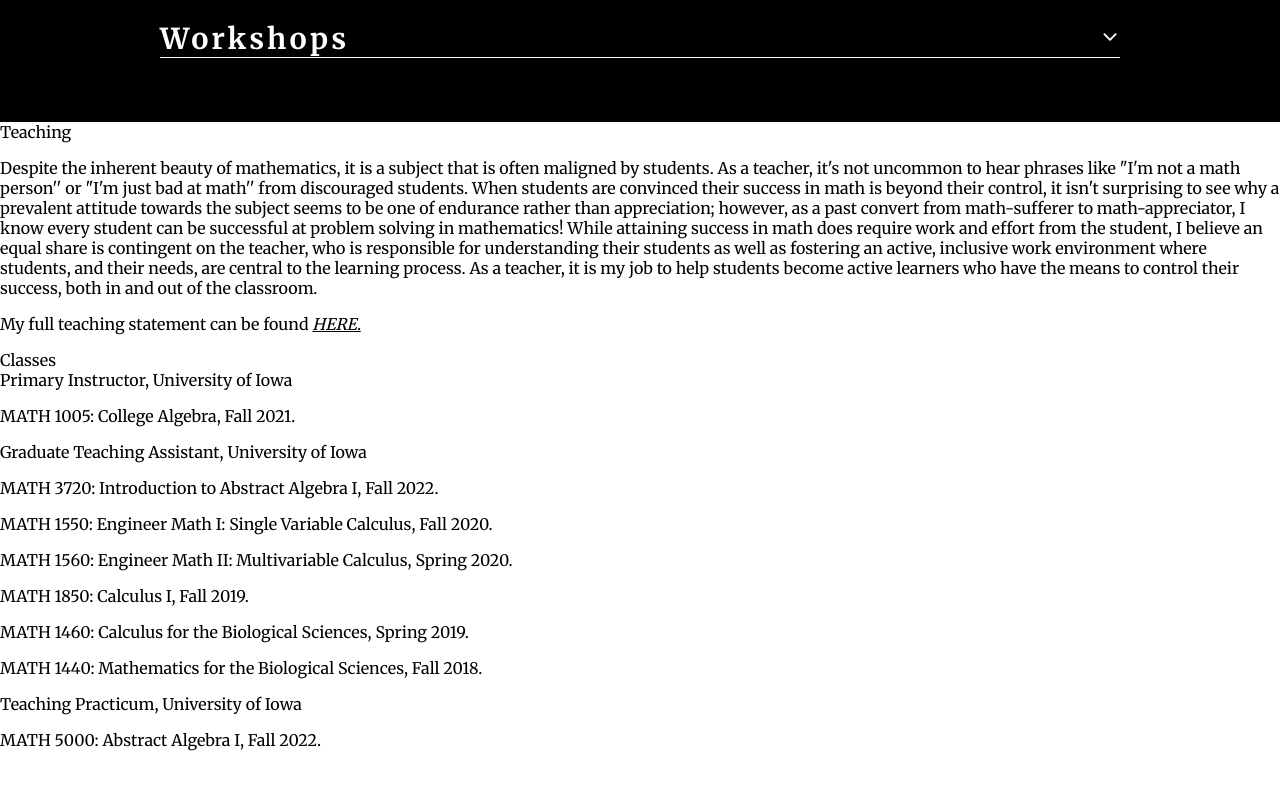
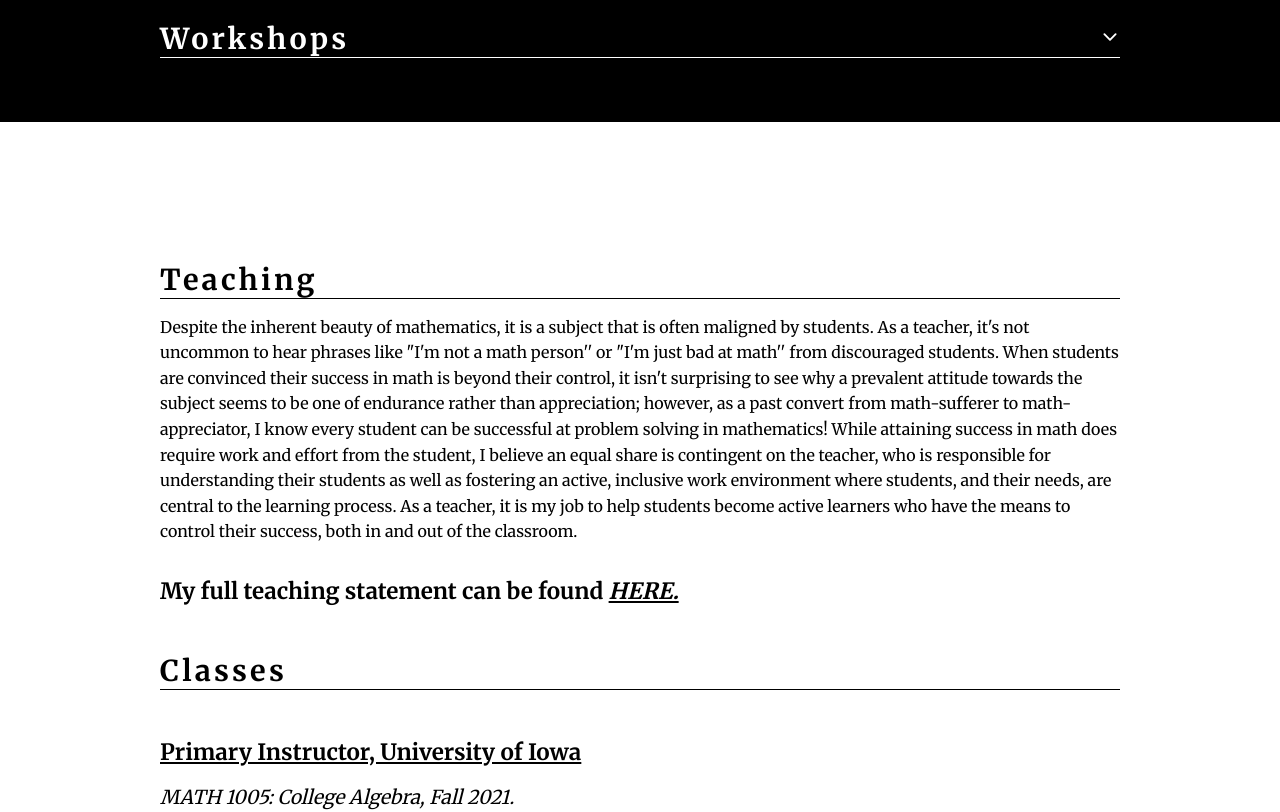
Before and after one commit to ayeyaiyai/cody-portfolio, a React (Vite) app: page / in a window 1280 px wide. Shown: the part 2180-2992 px from the top of the page. Built offline with nearby package versions, Linux system fonts and the light colour scheme.

Commit message:
Adjust font size

```diff
--- a/src/styles/Teaching.css
+++ b/src/styles/Teaching.css
@@ -0,0 +1,62 @@
+#teaching {
+    width: 100%;
+}
+
+.teaching-body {
+    width: 75%;
+    margin-top: 140px;
+}
+
+.teaching-title {
+    font-size: 1.8rem;
+    font-weight: 600;
+    letter-spacing: .2rem;
+}
+
+.teaching-underline {
+    width: 100%;
+    height: 1px;
+    background-color: black;
+}
+
+.teaching-statement {
+    font-size: 1rem;
+    line-height: 1.6rem;
+}
+
+.full-teaching-statement {
+    margin-top: 32px;
+    font-size: 1.4rem;
+    font-weight: 700;
+    margin-bottom: 48px;
+}
+
+#classes-header {
+    margin-bottom: 12px;
+}
+
+.classes-header {
+    margin-top: 48px;
+    font-size: 1.4rem;
+    font-weight: 600;
+    text-decoration: underline;
+}
+
+.classes-list {
+    width: 50%;
+}
+
+.class-paragraph {
+    font-style: italic;
+    font-size: 1.2rem;
+}
+
+.class-right-align {
+    justify-content: flex-end;
+}
+
+@media (min-width: 1500px) {
+    .teaching-body {
+        width: 60%;
+    }
+}
```
